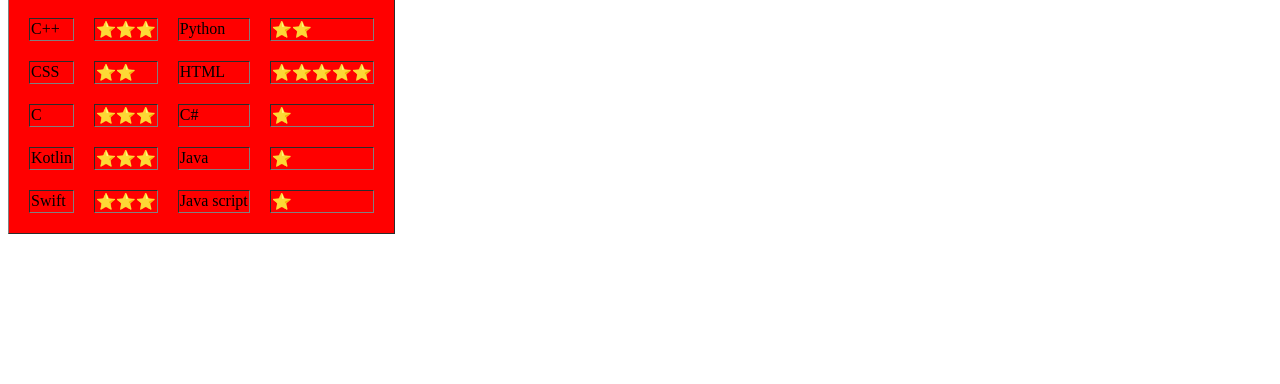
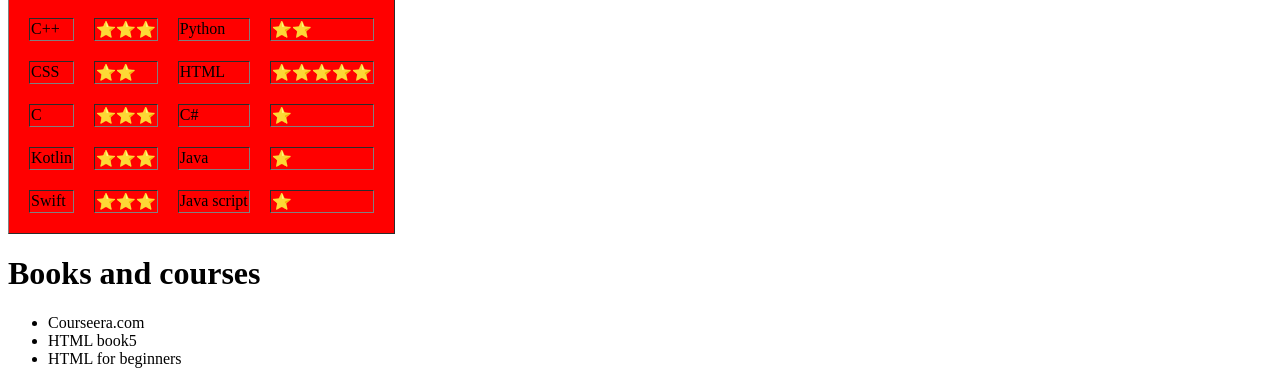
Before and after one commit to NAUStudent/table, a plain HTML site: page index.html in a window 1280 px wide. Shown: the part 446-830 px from the top of the page. Before the commit the page ends 800 px from the top, so only its background shows below. Drawn offline with Linux system fonts and the light colour scheme.

Commit message:
Update index.html

```diff
--- a/index.html
+++ b/index.html
@@ -55,5 +55,11 @@
         <td>⭐️</td>
     </tr>
 </table>
+    <h1>Books and courses</h1>
+<ul>
+    <li>Courseera.com</li>
+    <li>HTML book5</li>
+    <li>HTML for beginners</li>
+</ul>
 </body>
 </html>
```
